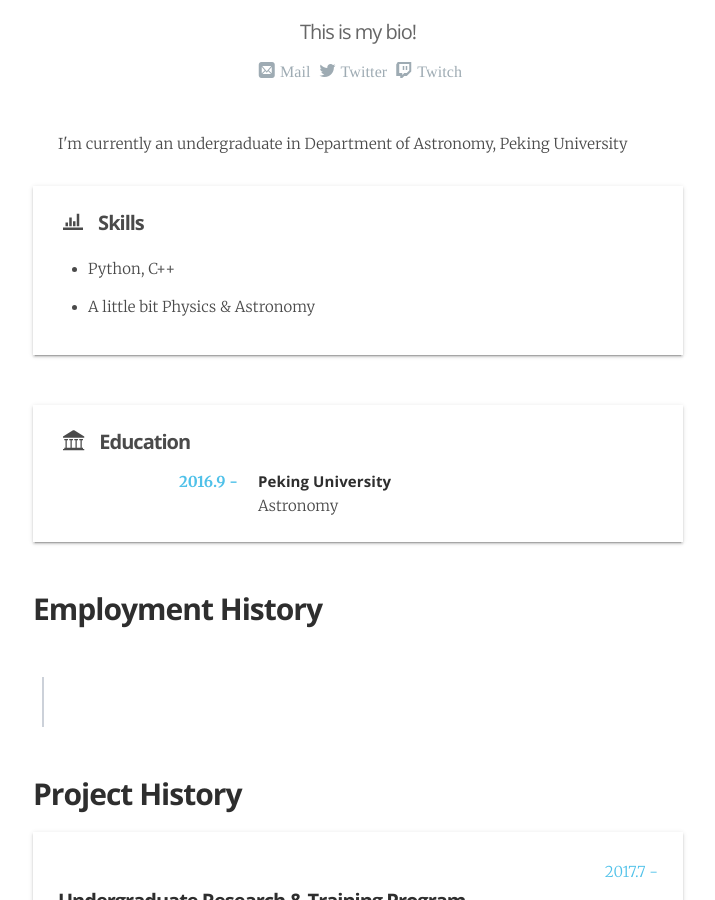
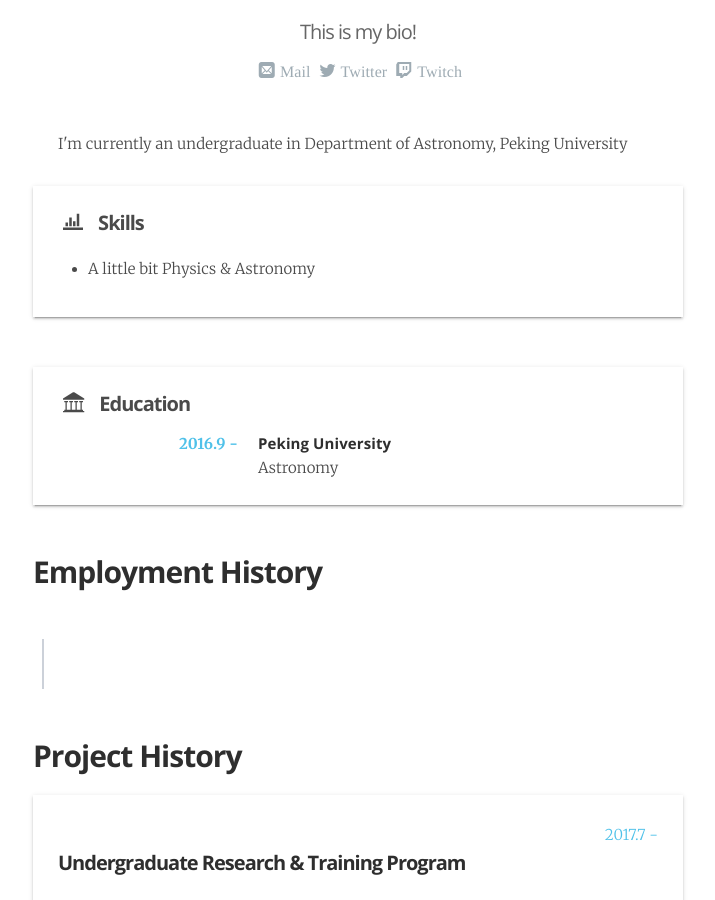
Before and after one commit to slowdivePTG/slowdivePTG.github.io, a Jekyll site: the page built from _pages/cv.html, in a window 1280 px wide and 900 px high, scrolled down 450 px. Shown: the whole window, without its empty margins (282-997 px from the left). Built offline with Jekyll 4.4.1, drawn with Linux system fonts in a browser that asks for light colours; some web fonts are replaced.

Commit message:
url updated

```diff
--- a/_config.yml
+++ b/_config.yml
@@ -12,8 +12,8 @@
 keywords:         demo theme example github jekyll features
 language:         "en" # default language of the blog. Language codes: http://www.w3schools.com/tags/ref_language_codes.asp
 
-baseurl:          "/jekyllDecent" # the subpath of your site, e.g. /blog
-url:              "" # the base hostname & protocol for your site. Have a look at robots.txt as well!
+baseurl:          "/" # the subpath of your site, e.g. /blog
+url:              "https://slowdivePTG.github.io" # the base hostname & protocol for your site. Have a look at robots.txt as well!
 permalink:        /blog/:categories/:title
 cover:            /assets/mountain-cover.jpg
 disqus_shortname: "jekylldecent"
--- a/_data/cv.yml
+++ b/_data/cv.yml
@@ -1,7 +1,6 @@
 jdecent:
     profile: "I'm currently an undergraduate in Department of Astronomy, Peking University"
     skills:
-        - "Python, C++"
         - "A little bit Physics & Astronomy"
     education:
         - time:             "2016.9 - "
```
